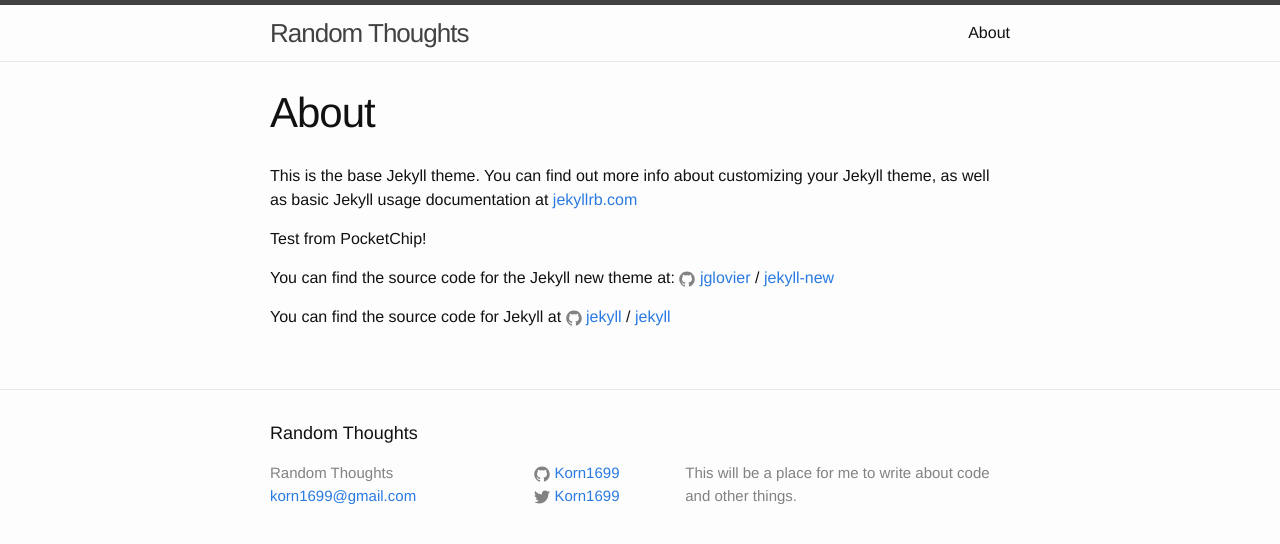
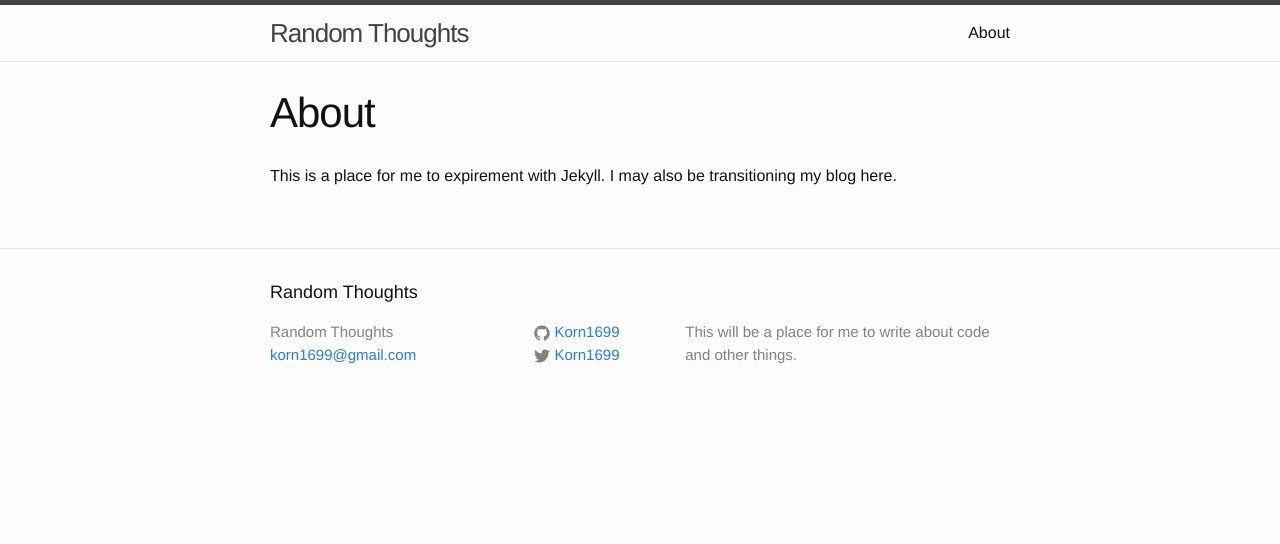
Before and after one commit to Korn1699/Korn1699.github.io, a Jekyll site: the page built from about.md, in a window 1280 px wide. Shown: the top 544 px of the page. Built offline with Jekyll 4.4.1, drawn with Linux system fonts in a browser that asks for light colours.

Commit message:
Cleared default about page and added very basic description

```diff
--- a/about.md
+++ b/about.md
@@ -4,14 +4,4 @@ title: About
 permalink: /about/
 ---
 
-This is the base Jekyll theme. You can find out more info about customizing your Jekyll theme, as well as basic Jekyll usage documentation at [jekyllrb.com](http://jekyllrb.com/)
-
-Test from PocketChip!
-
-You can find the source code for the Jekyll new theme at:
-{% include icon-github.html username="jglovier" %} /
-[jekyll-new](https://github.com/jglovier/jekyll-new)
-
-You can find the source code for Jekyll at
-{% include icon-github.html username="jekyll" %} /
-[jekyll](https://github.com/jekyll/jekyll)
+This is a place for me to expirement with Jekyll.  I may also be transitioning my blog here.
```
